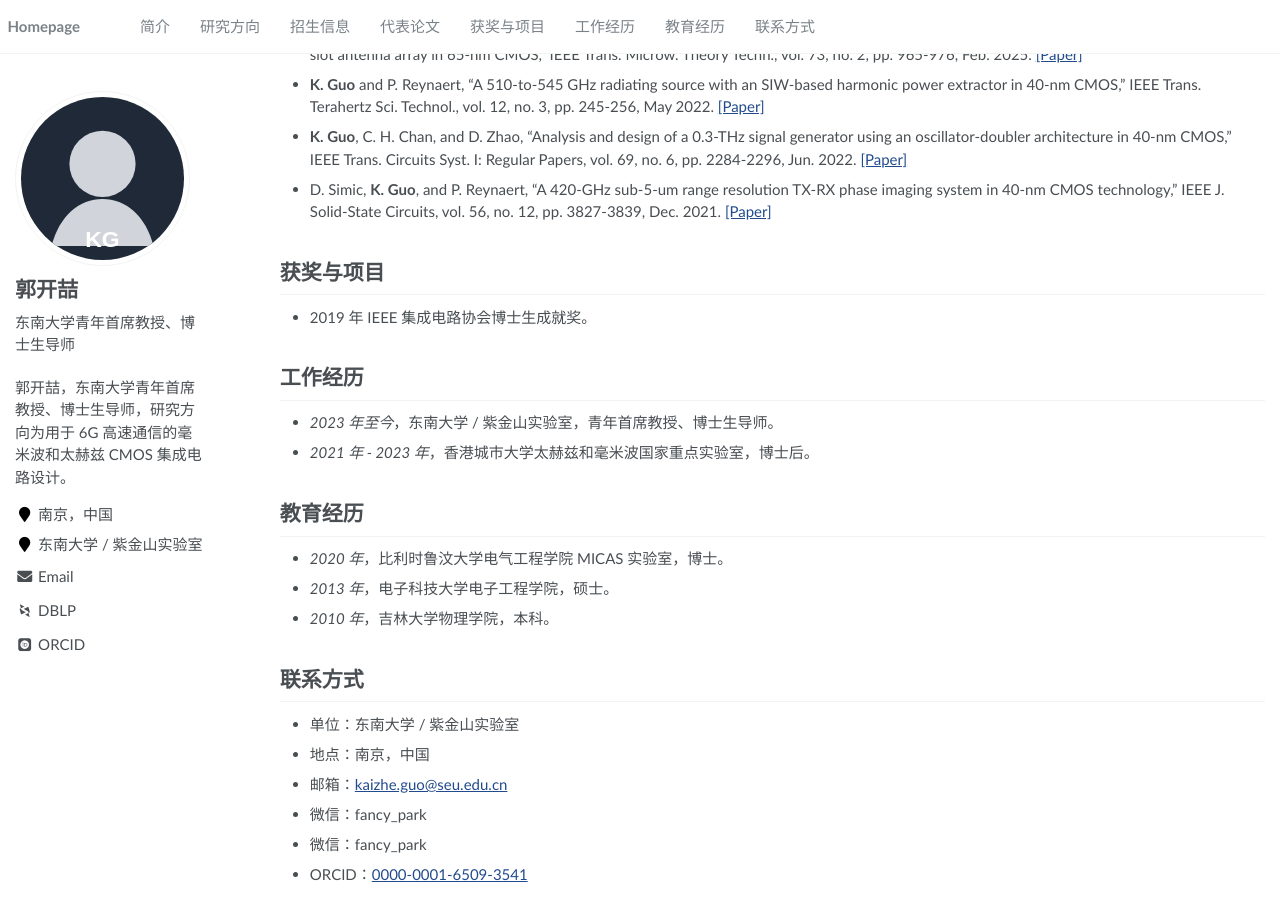
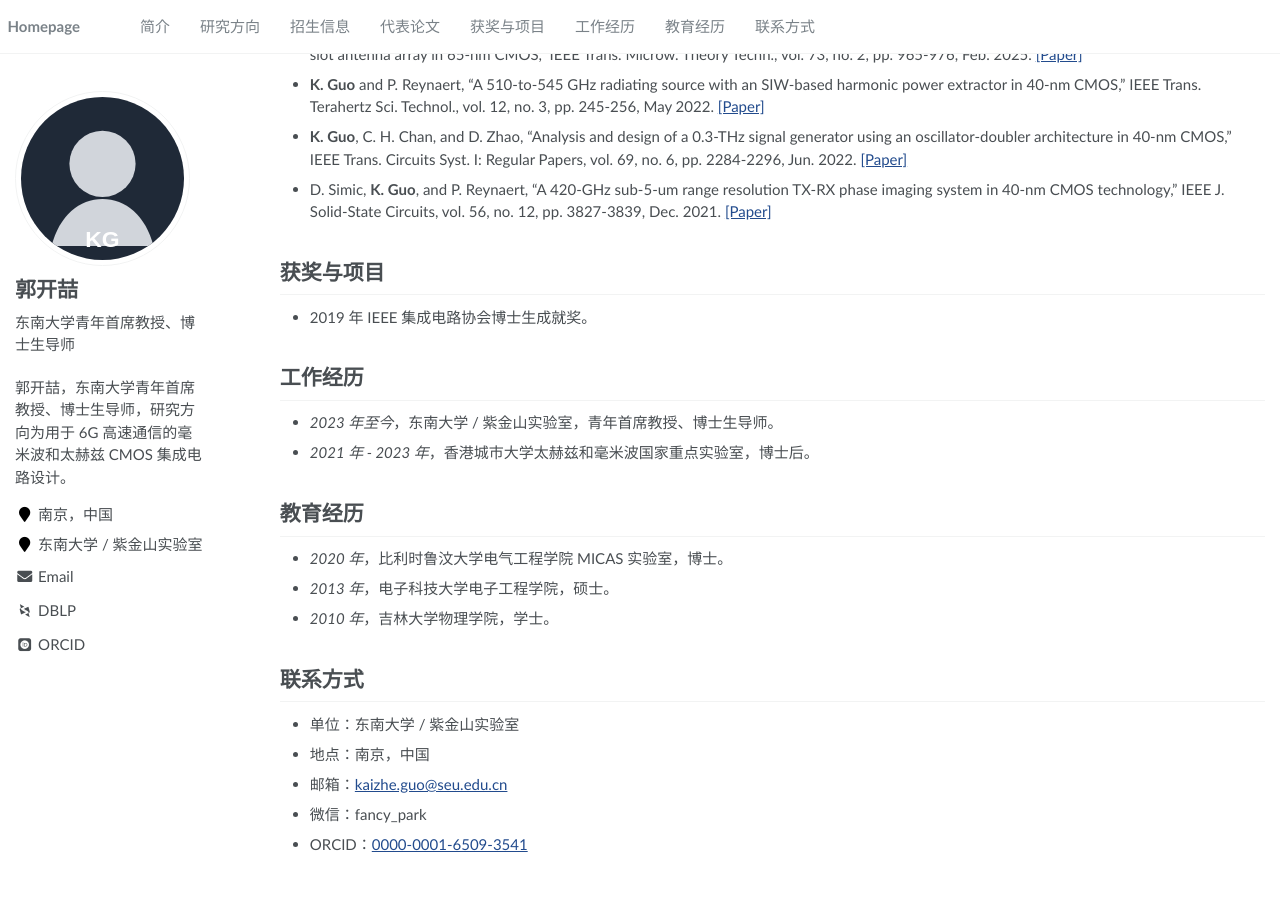
Before and after one commit to jiaruihe80-crypto/guo-lab-demo, a Jekyll site: the page built from _pages/about.md, in a window 1280 px wide and 900 px high, scrolled down 1018 px. Built offline with Jekyll 4.4.1, drawn with Linux system fonts in a browser that asks for light colours; some web fonts are replaced; after the commit the page ends 1888 px from its top, so only the background shows below that.

Commit message:
Update about.md
何佳芮二次修改

```diff
--- a/_pages/about.md
+++ b/_pages/about.md
@@ -79,7 +79,7 @@ redirect_from:
 
 - *2020 年*，比利时鲁汶大学电气工程学院 MICAS 实验室，博士。
 - *2013 年*，电子科技大学电子工程学院，硕士。
-- *2010 年*，吉林大学物理学院，本科。
+- *2010 年*，吉林大学物理学院，学士。
 
 <span class='anchor' id='contact'></span>
 
@@ -89,5 +89,4 @@ redirect_from:
 - 地点：南京，中国
 - 邮箱：[kaizhe.guo@seu.edu.cn](mailto:kaizhe.guo@seu.edu.cn)
 - 微信：fancy_park
-- 微信：fancy_park
 - ORCID：[0000-0001-6509-3541](https://orcid.org/0000-0001-6509-3541)
```
